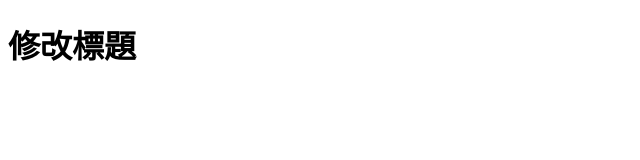
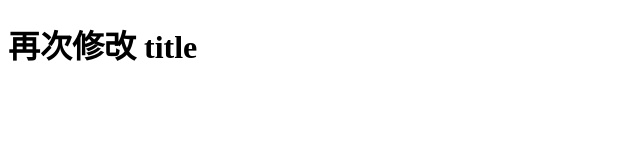
Before and after one commit to SJLU0/0808test-git, a plain HTML site: page index.html in a window 1280 px wide. Shown: the whole page, without its empty margins (0-640 px from the left). Drawn offline with Linux system fonts and the light colour scheme.

Commit message:
調整 head 文字

```diff
--- a/index.html
+++ b/index.html
@@ -6,6 +6,6 @@
     <title>Document</title>
   </head>
   <body>
-    <h1>修改標題</h1>
+    <h1>再次修改 title</h1>
   </body>
 </html>
```
